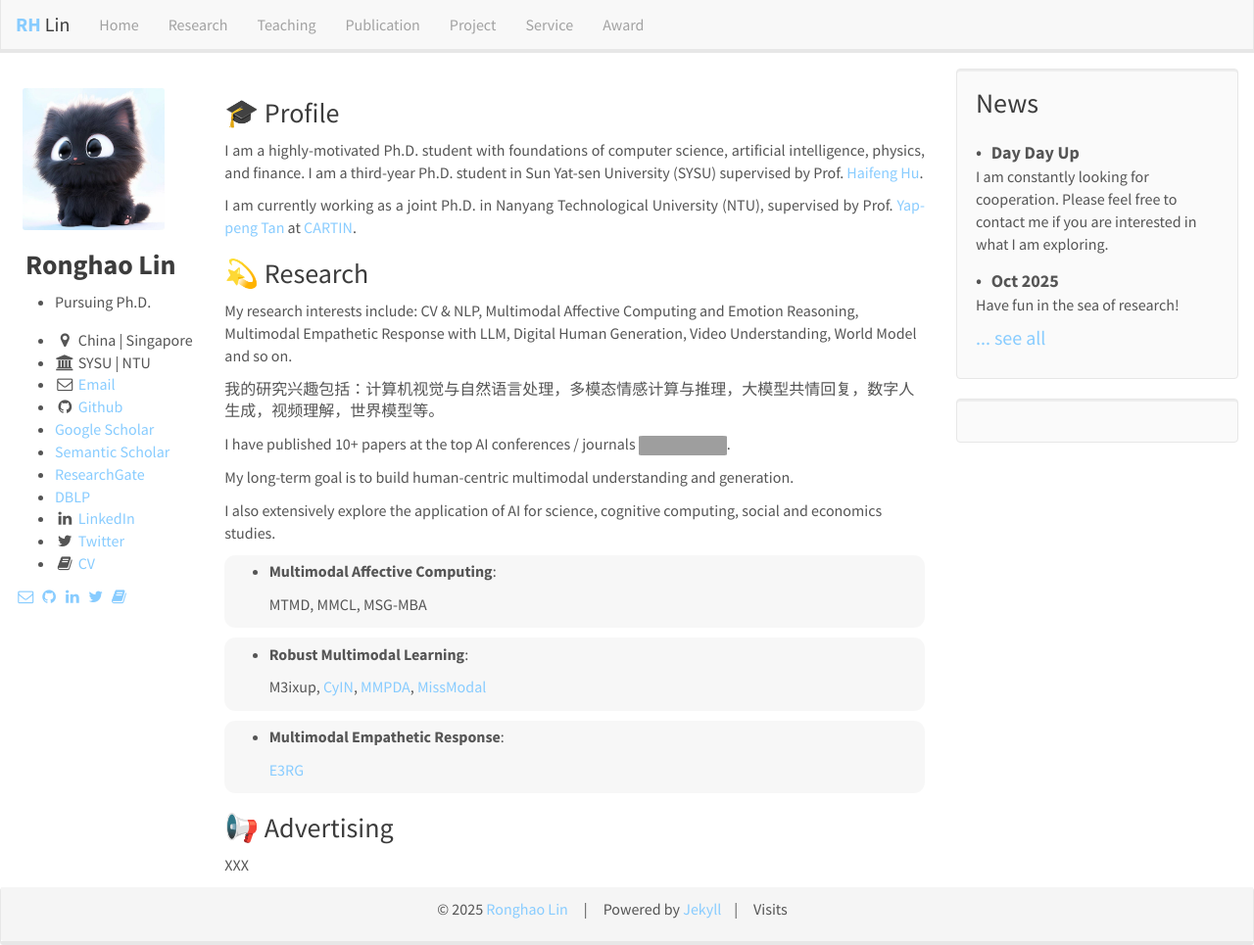
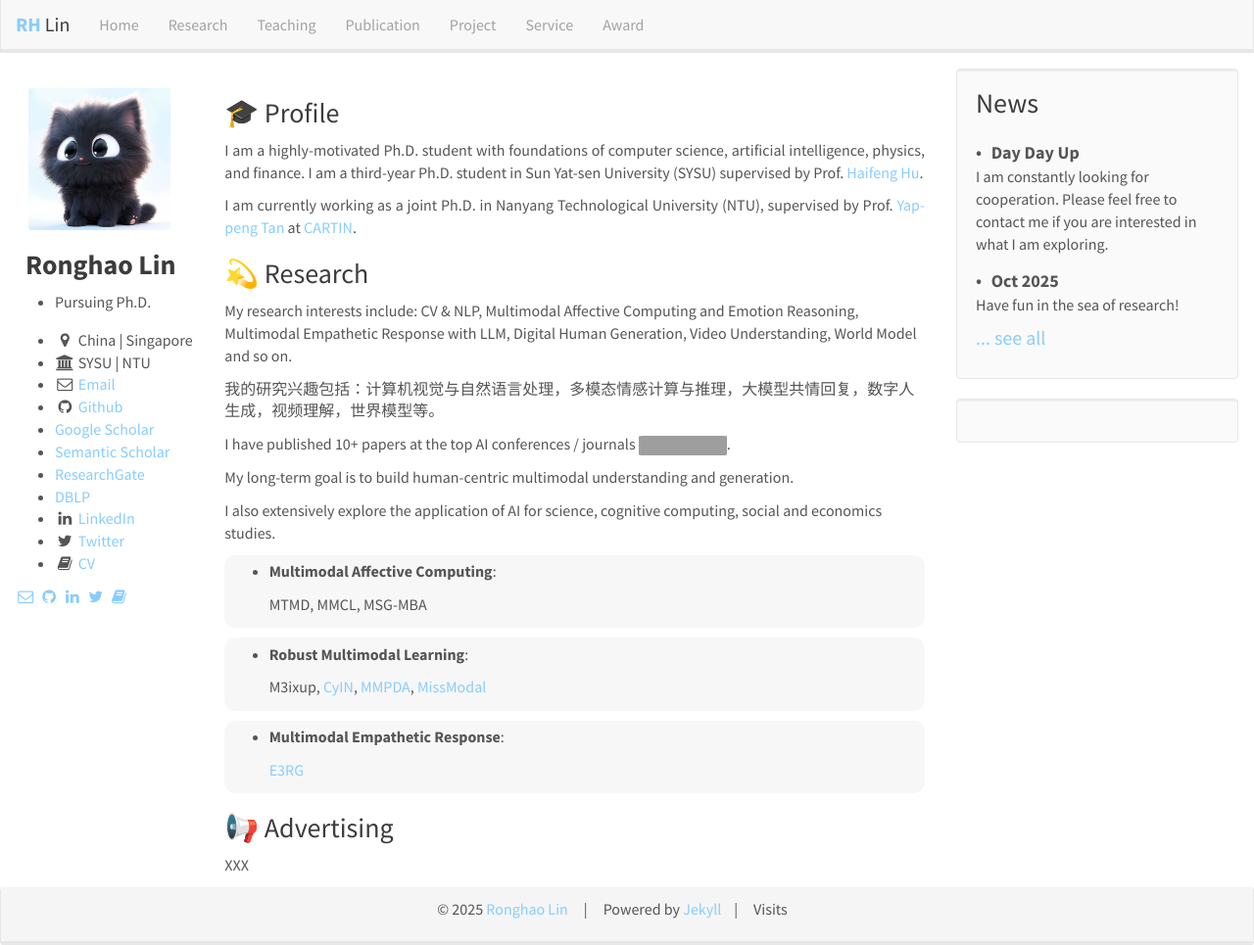
Before and after one commit to RH-Lin/rh-lin.github.io, a Jekyll site: the page built from _pages/home.md, in a window 1280 px wide and 965 px high. Shown: the whole window at 98% size. Built offline with Jekyll 4.4.1, drawn with Linux system fonts in a browser that asks for light colours; nearby versions of some CDN libraries; comment, search, counter and statistics services are not loaded; a style sheet for code colours, icons or effects is not loaded; grey boxes are pictures that could not be loaded.

Commit message:
Reinitialize

```diff
--- a/_includes/pi.html
+++ b/_includes/pi.html
@@ -5,7 +5,7 @@
 
   <div class="author__avatar">
   <!-- <td width="35%"> -->
-    <a id="profile" href="{{site.url}}{{site.baseurl}}/"></a><img src="{{ site.url }}{{ site.baseurl }}/assets/pi_imgs/{{ member.photo }}" class="img-responsive" width="80%" style="block:inline; margin-left:5pt; margin-right:auto; margin-top:20px; margin-bottom:20px;" /></a>
+    <a id="profile" href="{{site.url}}{{site.baseurl}}/"></a><img src="{{ site.url }}{{ site.baseurl }}/assets/pi_imgs/{{ member.photo }}" class="img-responsive" width="80%" style="block:inline; margin-left:10pt; margin-right:auto; margin-top:20px; margin-bottom:20px;" /></a>
   <!-- </td> -->
   </div>
 
--- a/_includes/sidebar.html
+++ b/_includes/sidebar.html
@@ -1,5 +1,5 @@
 {% if site.title or page.sidebar %}
-  <div class="sidebar sticky">
+  <div class="sidebar">
   {% if site.title %}{% include pi.html %}{% endif %}
   {% if page.sidebar %}
     {% for s in page.sidebar %}
--- a/_includes/visits.html
+++ b/_includes/visits.html
@@ -1,7 +1,7 @@
-<div class="well" style="height:170">
+<div class="well" style="height:160">
 
 <div style="margin-top: 5px"></div>
-<script type='text/javascript' id='clustrmaps' src='//cdn.clustrmaps.com/map_v2.js?cl=88ccee&w=225&t=n&d=vuXu8r4DBROnkEntNREV93Uef4G6EskWYKVJkXDM3II&co=ffffff&cmo=f2bc7e&cmn=f46d90&ct=fafafa'></script>
+<script type='text/javascript' id='clustrmaps' src='//cdn.clustrmaps.com/map_v2.js?cl=88ccee&w=245&t=n&d=vuXu8r4DBROnkEntNREV93Uef4G6EskWYKVJkXDM3II&co=ffffff&cmo=f2bc7e&cmn=f46d90&ct=fafafa'></script>
 
 <div style="margin-top: 5px"></div>
 
--- a/_sass/_utilities_sidebar.scss
+++ /dev/null
@@ -1,139 +0,0 @@
-/* ==========================================================================
-   UTILITY CLASSES
-   ========================================================================== */
-
-/*
-   Alignment
-   ========================================================================== */
-
-/* clearfix */
-
-.cf { clear: both; }
-
-.wrapper {
-  @include container();
-}
-
-
-
-/* social icons*/
-
-.social-icons {
-  .fa {
-    color: #000;
-  }
-
-  .fa-behance,
-  .fa-behance-square {
-    color: $behance-color;
-  }
-
-  .fa-dribbble {
-    color: $dribbble-color;
-  }
-
-  .fa-facebook,
-  .fa-facebook-square {
-    color: $facebook-color;
-  }
-
-  .fa-flickr {
-    color: $flickr-color;
-  }
-
-  .fa-foursquare {
-    color: $foursquare-color;
-  }
-
-  .fa-github,
-  .fa-github-alt,
-  .fa-github-square {
-    color: $github-color;
-  }
-
-  .fa-google-plus,
-  .fa-google-plus-square {
-    color: $google-plus-color;
-  }
-
-  .fa-instagram {
-    color: $instagram-color;
-  }
-
-  .fa-lastfm,
-  .fa-lastfm-square {
-    color: $lastfm-color;
-  }
-
-  .fa-linkedin,
-  .fa-linkedin-square {
-    color: $linkedin-color;
-  }
-
-  .fa-pinterest,
-  .fa-pinterest-p,
-  .fa-pinterest-square {
-    color: $pinterest-color;
-  }
-
-  .fa-rss,
-  .fa-rss-square {
-    color: $rss-color;
-  }
-
-  .fa-soundcloud {
-    color: $soundcloud-color;
-  }
-
-  .fa-stack-exchange,
-  .fa-stack-overflow {
-    color: $stackoverflow-color;
-  }
-
-  .fa-tumblr,
-  .fa-tumblr-square {
-    color: $tumblr-color;
-  }
-
-  .fa-twitter,
-  .fa-twitter-square {
-    color: $twitter-color;
-  }
-
-  .fa-vimeo,
-  .fa-vimeo-square {
-    color: $vimeo-color;
-  }
-
-  .fa-vine {
-    color: $vine-color;
-  }
-
-  .fa-youtube,
-  .fa-youtube-square,
-  .fa-youtube-play {
-    color: $youtube-color;
-  }
-
-  .fa-xing,
-  .fa-xing-square {
-    color: $xing-color;
-  }
-}
-
-/*
-   Sticky, fixed to top content
-   ========================================================================== */
-
-.sticky {
-  @include breakpoint($large) {
-    @include clearfix();
-    position: -webkit-sticky;
-    position: sticky;
-    top: 6em;
-
-    > * {
-      display: block;
-    }
-  }
-}
```
